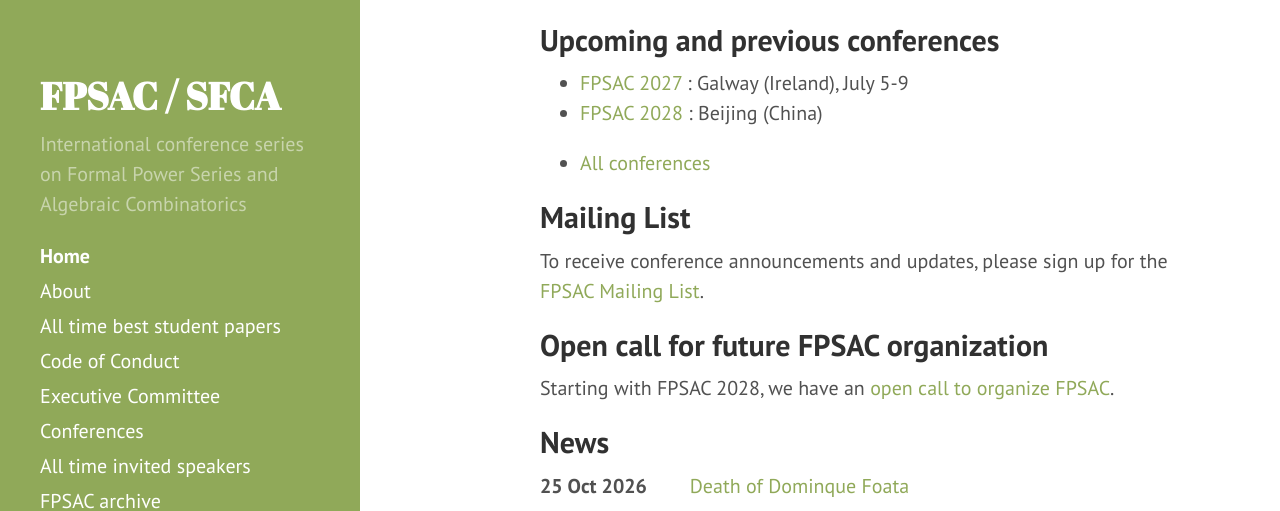
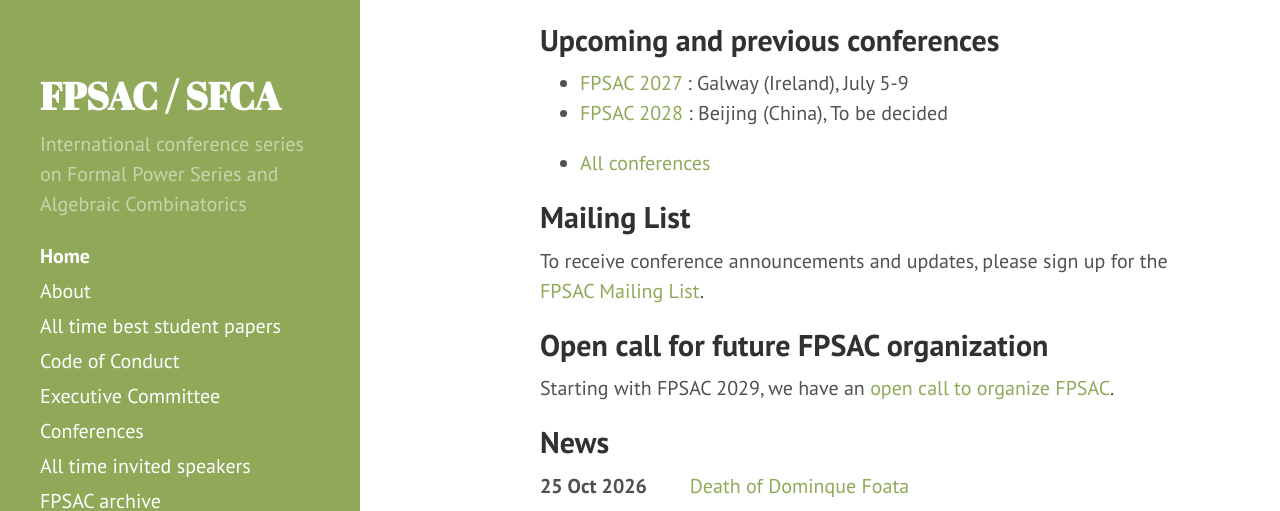
Before and after one commit to FPSAC/FPSAC.github.io, a Jekyll site: the page built from index.md, in a window 1280 px wide and 900 px high. Shown: the part 256-767 px from the top of the window. Built offline with Jekyll 4.4.1, drawn with Linux system fonts in a browser that asks for light colours.

Commit message:
Minor update

```diff
--- a/_confs/fpsac-2028.md
+++ b/_confs/fpsac-2028.md
@@ -5,6 +5,7 @@
 institution: Peking University
 town: Beijing
 country: China
+dates: To be decided
 
 program_committee:
 - name: Eric Marberg
--- a/index.md
+++ b/index.md
@@ -37,7 +37,7 @@
 
 ## Open call for future FPSAC organization
 
-Starting with FPSAC 2028, we have an [open call to organize FPSAC](2024/02/15/opencallvenue).
+Starting with FPSAC 2029, we have an [open call to organize FPSAC](2024/02/15/opencallvenue).
 
 ## News
 
```
